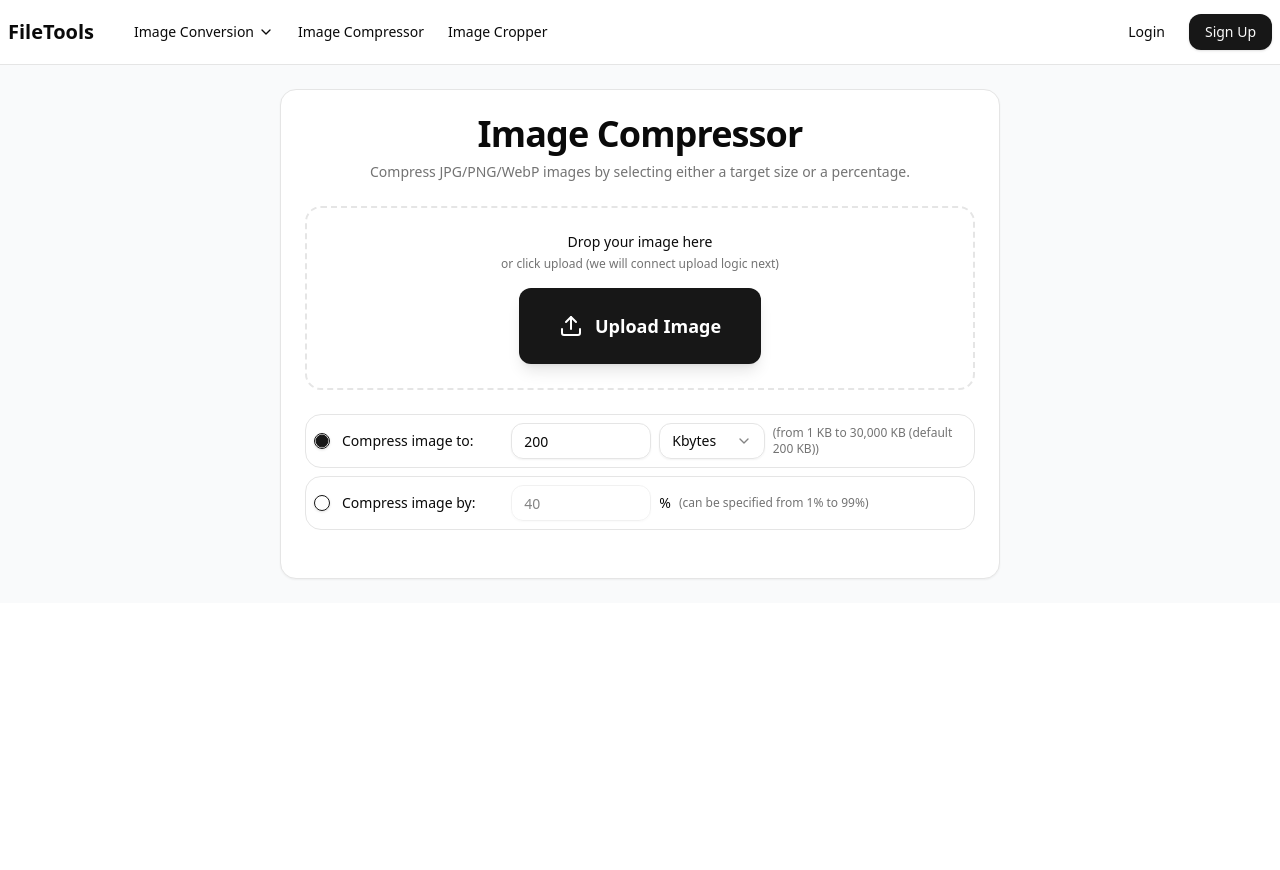
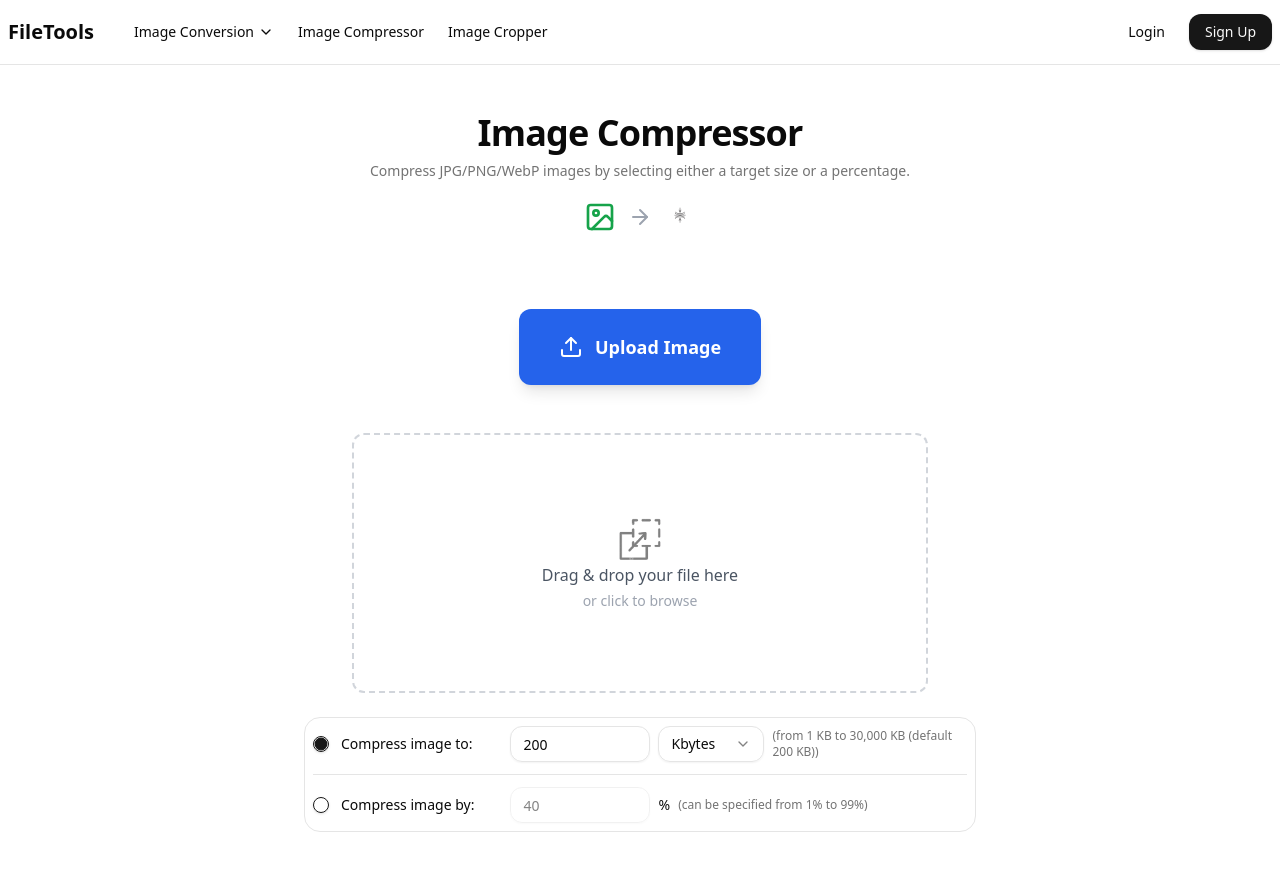
Before and after one commit to m-sulaiman-shafiq/file-utility-app, a Next.js app: page /image-compressor in a window 1280 px wide. Shown: the top 870 px of the page. Before the commit the page ends 800 px from the top, so only its background shows below. Built offline with nearby package versions, Linux system fonts and the light colour scheme.

Commit message:
More WOrk

```diff
--- a/src/app/image-compressor/page.tsx
+++ b/src/app/image-compressor/page.tsx
@@ -6,7 +6,7 @@
 import { Label } from "@/components/ui/label";
 import { Input } from "@/components/ui/input";
 import { useRef } from "react";
-import { Download, Loader2, Upload } from "lucide-react";
+import { ArrowRight, Download, Image, Loader2, Upload } from "lucide-react";
 
 import {
   Select,
@@ -26,6 +26,7 @@
   const [file, setFile] = useState<File | null>(null);
   const [compressedFile, setCompressedFile] = useState<File | null>(null);
   const [isCompressing, setIsCompressing] = useState(false);
+  const [isDragging, setIsDragging] = useState(false);
 
   const [mode, setMode] = useState<Mode>("targetSize");
 
@@ -114,29 +115,57 @@
     setFile(null);
     setCompressedFile(null);
   }
+  //Drag and drop logic
+  const handleDrop = (e: React.DragEvent<HTMLDivElement>) => {
+    e.preventDefault();
+    e.stopPropagation();
+
+    const droppedFile = e.dataTransfer.files?.[0];
+    if (droppedFile) {
+      setFile(droppedFile);
+      setCompressedFile(null);
+    }
+  };
+
+  const handleDragOver = (e: React.DragEvent<HTMLDivElement>) => {
+    e.preventDefault();
+  };
+
+  const handleDragEnter = (e: React.DragEvent<HTMLDivElement>) => {
+    e.preventDefault();
+  };
+
+  const handleDragLeave = (e: React.DragEvent<HTMLDivElement>) => {
+    e.preventDefault();
+  };
 
   return (
-    <div className="bg-gray-50">
     <div className=" w-full max-w-3xl mx-auto p-4 md:p-6">
-        <Card className="rounded-2xl shadow-sm">
+      <Card className="!rounded-none shadow-none !border-none">
         <CardHeader className="space-y-2">
           <CardTitle className="text-4xl font-bold text-center">
             Image Compressor
           </CardTitle>
           <p className="text-sm text-muted-foreground text-center">
-              Compress JPG/PNG/WebP images by selecting either a target size or
-              a percentage.
+            Compress JPG/PNG/WebP images by selecting either a target size or a
+            percentage.
           </p>
+          <div className="flex items-center justify-center">
+            <div className="w-14 h-14 flex items-center justify-center rounded-xl">
+              <Image className="w-8 h-8 text-green-600" />
+            </div>
+            <ArrowRight className="w-6 h-6 text-gray-400" />
+            <div className="w-14 h-14 flex items-center justify-center rounded-xl">
+              <img src="/compressIcon.png" className="size-100" />
+            </div>
+          </div>
         </CardHeader>
         <CardContent className="space-y-6">
           {/* Upload placeholder (we will connect later) */}
-            <div className="rounded-2xl border-2 border-dashed p-6 text-center">
-              <p className="text-sm font-medium">Drop your image here</p>
-              <p className="text-xs text-muted-foreground mt-1">
-                or click upload (we will connect upload logic next)
-              </p>
+          <div className="rounded-2xl p-6 text-center">
             <div className="mt-4 flex flex-col items-center">
               <Button
+                variant="primary"
                 size="xl"
                 className={`rounded-xl transition font-semibold ${
                   compressedFile
@@ -172,9 +201,7 @@
                     Download Image
                   </>
                 ) : file ? (
-                    <>
-                      Compress Image
-                    </>
+                  <>Compress Image</>
                 ) : (
                   <>
                     <Upload className="!w-6 !h-6" />
@@ -210,32 +237,69 @@
                         Compression successful 🎉
                       </p>
 
-                        <p className="text-xs text-muted-foreground mt-1">
+                      <p className="text-xs font-bold text-blue-600 mt-1">
                         Original: {(file!.size / 1024).toFixed(1)} KB
                         {" → "}
-                          Compressed: {(compressedFile.size / 1024).toFixed(
-                            1,
-                          )}{" "}
+                        Compressed: {(compressedFile.size / 1024).toFixed(1)}
                         KB
                       </p>
                     </div>
                   )}
-
+                  {file && (
+                    <div className="flex flex-col mt-4 sm:flex-row gap-3 sm:items-center sm:justify-end">
+                      <Button
+                        variant="outline"
+                        className="rounded-xl"
+                        onClick={handleReset}
+                      >
+                        Reset
+                      </Button>
+                    </div>
+                  )}
                 </div>
               )}
             </div>
           </div>
-
+          {/* drag and drop code */}
+          <div
+            onDragOver={handleDragOver}
+            onDragLeave={handleDragLeave}
+            onDrop={handleDrop}
+            // onClick={handleButtonClick}
+            className={`mt-6 mx-auto max-w-xl
+    border-2 border-dashed rounded-xl
+    px-6 py-20 cursor-pointer transition bg-white hover:bg-gray-100
+    ${
+      isDragging
+        ? "border-blue-600 bg-blue-50"
+        : "border-gray-300 hover:border-blue-400"
+    }
+  `}
+          >
+            <div className="flex flex-col items-center">
+              <img
+                className="h-12 w-12 opacity-50"
+                src="./dragdrop.png"
+                alt="drag and drop"
+              />
+              <p className="text-gray-600 font-medium">
+                Drag & drop your file here
+              </p>
+              <p className="text-sm text-gray-400 mt-1">or click to browse</p>
+            </div>
+          </div>
           {/* Two-row compressor controls */}
           <RadioGroup value={mode} onValueChange={(v) => setMode(v as Mode)}>
+            <div className="flex flex-col gap-3 rounded-2xl border p-2">
               {/* Row 1 */}
-              <div className="flex flex-col md:flex-row md:items-center gap-3 md:gap-4 rounded-2xl border p-2">
+              <div className="flex flex-col md:flex-row md:items-center gap-3 md:gap-4">
                 <div className="flex items-center gap-3 md:w-[260px]">
                   <RadioGroupItem value="targetSize" id="targetSize" />
                   <Label htmlFor="targetSize" className="font-medium">
                     Compress image to:
                   </Label>
                 </div>
+
                 <div className="flex flex-col sm:flex-row gap-2 sm:items-center w-full">
                   <Input
                     value={targetSize}
@@ -265,8 +329,11 @@
                 </div>
               </div>
 
+              {/* Divider (optional for visual separation) */}
+              <div className="h-px bg-border" />
+
               {/* Row 2 */}
-              <div className="flex flex-col md:flex-row md:items-center gap-3 md:gap-4 rounded-2xl border p-2">
+              <div className="flex flex-col md:flex-row md:items-center gap-3 md:gap-4">
                 <div className="flex items-center gap-3 md:w-[260px]">
                   <RadioGroupItem value="percentage" id="percentage" />
                   <Label htmlFor="percentage" className="font-medium">
@@ -290,6 +357,7 @@
                   </p>
                 </div>
               </div>
+            </div>
           </RadioGroup>
           {/* Validation messages */}
           <div className="space-y-2">
@@ -305,17 +373,6 @@
               </p>
             )}
           </div>
-            {file && (
-              <div className="flex flex-col sm:flex-row gap-3 sm:items-center sm:justify-end">
-                <Button
-                  variant="outline"
-                  className="rounded-xl"
-                  onClick={handleReset}
-                >
-                  Reset
-                </Button>
-              </div>
-            )}
         </CardContent>
       </Card>
       {/* INput for Upload BUtton */}
@@ -335,6 +392,5 @@
         }}
       />
     </div>
-    </div>
   );
 }
```
Also changed, not shown: public/compress.png (added), public/compressIcon.png (added). Lines whose indentation alone changed are shown as unchanged.
